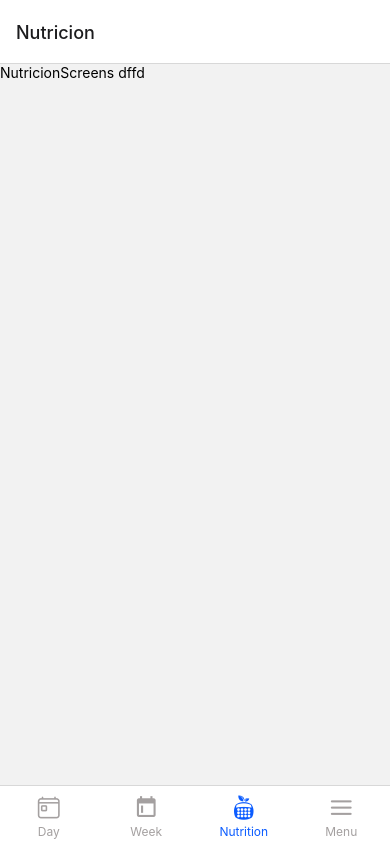
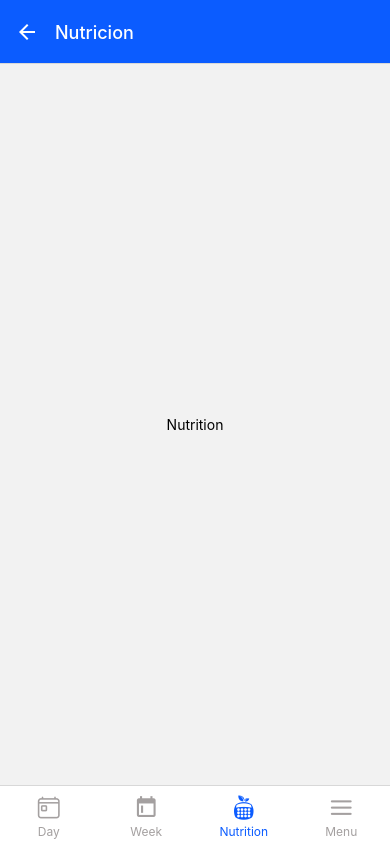
Before and after one commit to ariel151515/Flextonica, a React Native app in the folder Flextonica-Frontend/: screen /Nutricion in a window 390 px wide. Built offline with nearby package versions, Linux system fonts and the light colour scheme.

Commit message:
creacion del header nutrition con flecha

```diff
--- a/Flextonica-Frontend/screens/NutricionScreens/NutricionScreens.jsx
+++ b/Flextonica-Frontend/screens/NutricionScreens/NutricionScreens.jsx
@@ -1,12 +1,45 @@
-import { View, Text } from 'react-native'
-import React from 'react'
+import React from 'react';
+import { View, Text, StyleSheet, TouchableOpacity } from 'react-native';
+import { useNavigation } from '@react-navigation/native';
+import { MaterialIcons } from '@expo/vector-icons';
 
-const NutricionScreens = () => {
+const Nutrition = () => {
+  const navigation = useNavigation();
+
+  React.useLayoutEffect(() => {
+    navigation.setOptions({
+      headerStyle: {
+        backgroundColor: '#0B5CFF', // Cambia el color de fondo de la barra superior
+      },
+      headerTintColor: '#fff', // Cambia el color del texto en la barra superior
+      headerLeft: () => (
+        <TouchableOpacity
+          style={styles.backButton}
+          onPress={() => navigation.goBack()}
+        >
+          <MaterialIcons name="arrow-back" size={24} color="#fff" />
+        </TouchableOpacity>
+      ),
+    });
+  }, [navigation]);
+
   return (
-    <View>
-      <Text>NutricionScreens dffd</Text>
+    <View style={styles.container}>
+      <Text>Nutrition</Text>
+      {/* Contenido de la pantalla de nutrición */}
     </View>
-  )
-}
+  );
+};
 
-export default NutricionScreens
+const styles = StyleSheet.create({
+  container: {
+    flex: 1,
+    alignItems: 'center',
+    justifyContent: 'center',
+  },
+  backButton: {
+    marginLeft: 15,
+  },
+});
+
+export default Nutrition;
```
